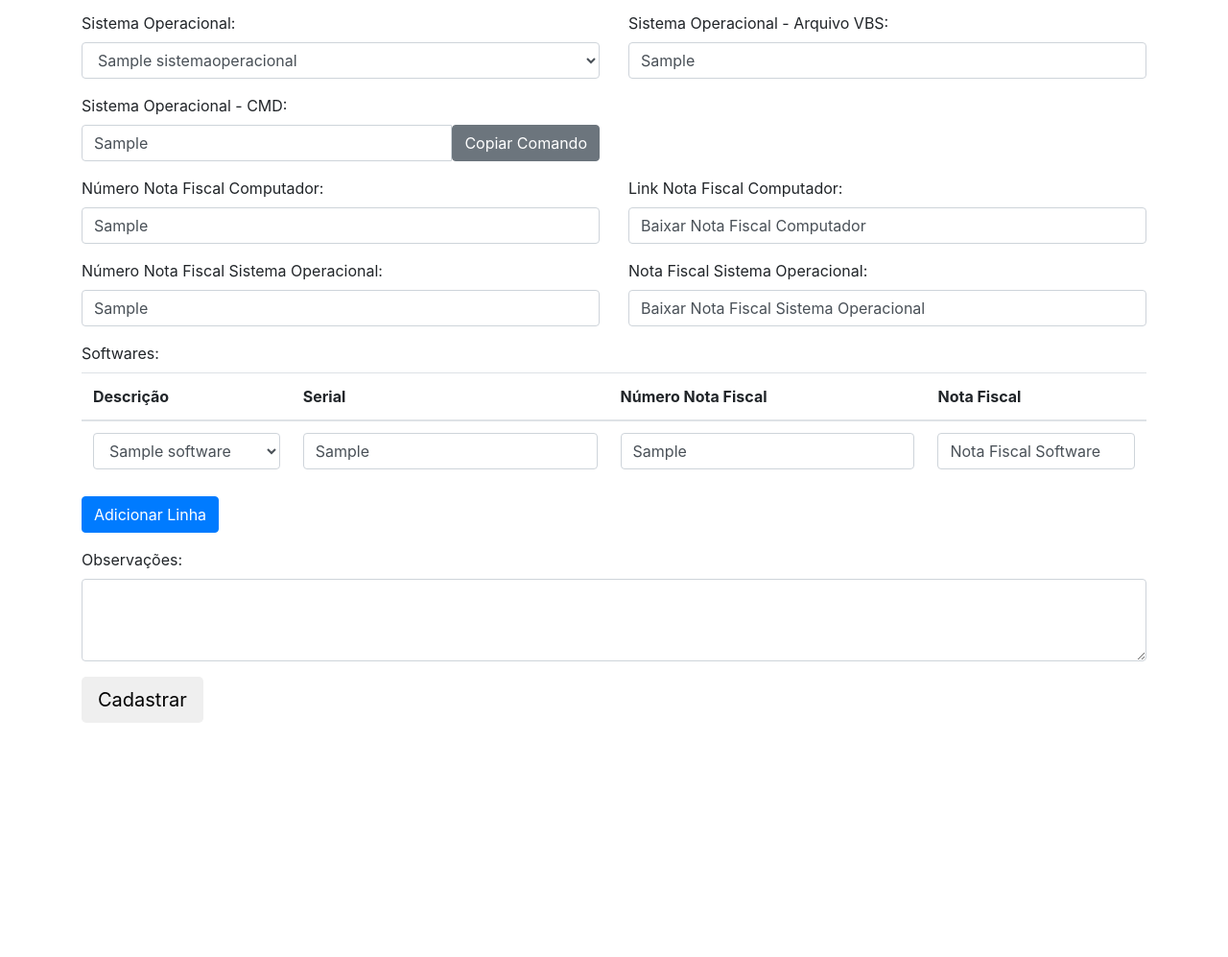
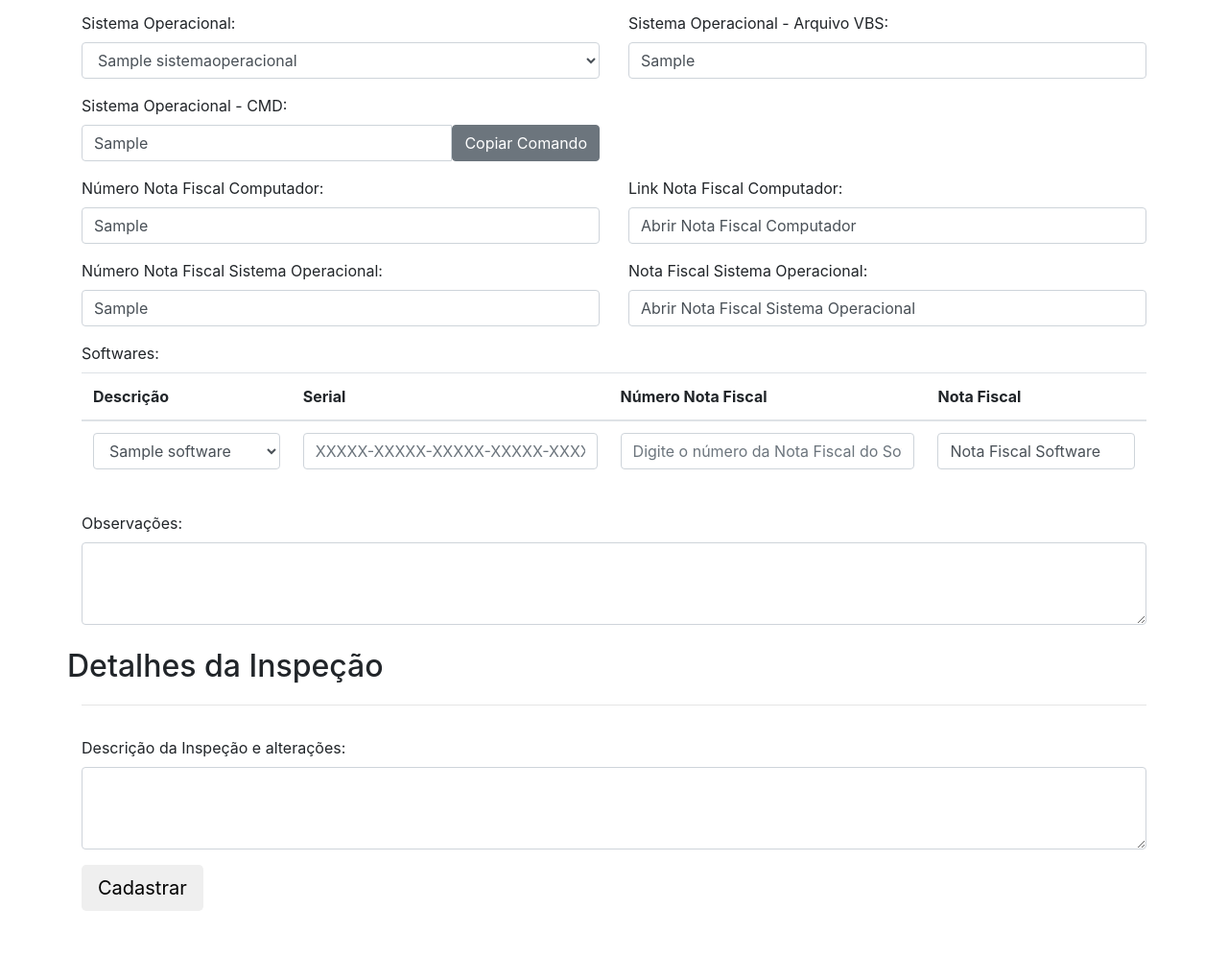
Before and after one commit to marcoskw/licenca, a Django app: page /equipamentos/inspecao_computador/1/ in a window 1280 px wide. Shown: the part 707-1704 px from the top of the page at 96% size. Before the commit the page ends 1460 px from the top, so only its background shows below. Run offline with Django 5.2, Linux system fonts and the light colour scheme; a user stored in the database is signed in; tables that the repository leaves empty hold one stand-in row (values such as "Sample post"); some libraries are stand-ins or nearby versions.

Commit message:
Ajustando htmls e inspeção de computadores

```diff
--- a/equipamentos/templates/detalhes_computador.html
+++ b/equipamentos/templates/detalhes_computador.html
@@ -109,7 +109,7 @@
         {% if computador.nf_computador %}
             <div class="col-md-6 mb-3">
                 <h5>Nota Fiscal Computador:</h5>
-                <a target"_blank" href="{{ computador.nf_computador.url }}">Baixar Nota Fiscal Computador</a>
+                <a href="{{ computador.nf_computador.url }}" target="_blank">Baixar Nota Fiscal Computador</a>
             </div>
         {% endif %}
 
@@ -123,7 +123,7 @@
         {% if computador.nf_sistema_operacional %}
             <div class="col-md-6 mb-3">
                 <h5>Nota Fiscal Sistema Operacional:</h5>
-                <a target="_blank" href="{{ computador.nf_sistema_operacional.url }}">Baixar Nota Fiscal Sistema Operacional</a>
+                <a href="{{ computador.nf_sistema_operacional.url }}" target="_blank">Baixar Nota Fiscal Sistema Operacional</a>
             </div>
         {% endif %}
 
--- a/equipamentos/templates/inspecao_computador.html
+++ b/equipamentos/templates/inspecao_computador.html
@@ -10,7 +10,7 @@
 <div class="container my-5">
     <h2 class="mb-4">Inspeção de Computador
     </h2>
-    <h3 class="mb-2 h4">Etiqueta: {{ computador_id }}</h3>
+    <h3 class="mb-2 h4">Etiqueta: {{ computador.id }}</h3>
 
     {% if messages %}
         <div class="alert-container">
@@ -22,7 +22,7 @@
         </div>
     {% endif %}
 
-    <form action="{% url 'cadastrar_computador' %}" method="POST" enctype="multipart/form-data">
+    <form action="{% url 'inspecao_computador' computador.id  %}" method="POST" enctype="multipart/form-data">
         {% csrf_token %}
         <div class="row">
             <div class="col-md-6 mb-3">
@@ -36,13 +36,13 @@
 
             <div class="col-md-6 mb-3">
                 <label for="nome_rede">Nome na Rede:</label>
-                <input type="text" id="nome_rede" name="nome_rede" value="{{ nome_rede }}" class="form-control">
+                <input type="text" id="nome_rede" name="nome_rede" value="{{ computador.nome_rede }}" class="form-control">
             </div>
 
             <div class="col-md-6 mb-3">
                 <label for="status">Status:</label>
                 <select id="status" name="status" class="form-control" disabled="true">
-                    {% for i in status %}
+                    {% for i in computador.status %}
                         <option value="ATV" selected>ATIVO</option>
                     {% endfor %}
                 </select>
@@ -61,7 +61,7 @@
                 <label for="tipo_equipamento">Tipo Equipamento:</label>{{te}}
                 <select id="tipo_equipamento" name="tipo_equipamento" class="form-control">
                     {% for te in tipo_equipamentos %}
-                        <option value="{{ te.id }}" {% if te.id == tipo_equipamento %}selected{% endif %}>{{ te.nome_tipo_equipamento }}</option>
+                        <option value="{{ te.id }}" {% if te.id == computador.tipo_equipamento.id %}selected{% endif %}>{{ te.nome_tipo_equipamento }}</option>
                     {% endfor %}
                 </select>
             </div>
@@ -70,41 +70,41 @@
                 <label for="marca">Marca:</label>
                 <select id="marca" name="marca" class="form-control">
                     {% for marca in marcas %}
-                        <option value="{{ marca.id }}" {% if marca.id == marca_id %}selected{% endif %}>{{ marca.nome_marca }}</option>
+                        <option value="{{ marca.id }}" {% if marca.id == computador.marca.id %}selected{% endif %}>{{ marca.nome_marca }}</option>
                     {% endfor %}
                 </select>
             </div>
 
             <div class="col-md-6 mb-3">
                 <label for="modelo">Modelo:</label>
-                <input type="text" id="modelo" value="{{ modelo }}" name="modelo" placeholder="Digite o modelo..." class="form-control">
+                <input type="text" id="modelo" value="{{ computador.modelo }}" name="modelo" placeholder="Digite o modelo..." class="form-control">
             </div>
 
             <div class="col-md-6 mb-3">
                 <label for="serial_number">Serial Number:</label>
-                <input type="text" id="serial_number" value="{{ serial_number }}" name="serial_number" placeholder="Digite o serial number..." class="form-control">
+                <input type="text" id="serial_number" value="{{ computador.serial_number }}" name="serial_number" placeholder="Digite o serial number..." class="form-control">
             </div>
 
             <div class="col-md-6 mb-3">
                 <label for="processador">Processador:</label>
-                <input type="text" id="processador" value="{{ processador }}" name="processador" placeholder="Digite o processador..." class="form-control">
+                <input type="text" id="processador" value="{{ computador.processador }}" name="processador" placeholder="Digite o processador..." class="form-control">
             </div>
 
             <div class="col-md-6 mb-3">
                 <label for="memoria">Memória:</label>
-                <input type="text" id="memoria" value="{{ memoria }}" name="memoria" placeholder="Digite a memória..." class="form-control">
+                <input type="text" id="memoria" value="{{ computador.memoria }}" name="memoria" placeholder="Digite a memória..." class="form-control">
             </div>
 
             <div class="col-md-6 mb-3">
                 <label for="armazenamento">Armazenamento:</label>
-                <input type="text" id="armazenamento" value="{{ armazenamento }}" name="armazenamento" placeholder="Digite o armazenamento..." class="form-control">
+                <input type="text" id="armazenamento" value="{{ computador.armazenamento }}" name="armazenamento" placeholder="Digite o armazenamento..." class="form-control">
             </div>
 
             <div class="col-md-6 mb-3">
                 <label for="tipo_armazenamento">Tipo Armazenamento:</label>
                 <select id="tipo_armazenamento" name="tipo_armazenamento" class="form-control">
                     {% for i in tipo_armazenamentos %}
-                            <option value="{{ marca.id }}" {% if i.0 == tipo_armazenamento %}selected{% endif %}>{{ i.1 }}</option>
+                            <option value="{{ i.0 }}" {% if i.0 == computador.tipo_armazenamento %}selected{% endif %}>{{ i.1 }}</option>
                     {% endfor %}
                 </select>
             </div>
@@ -113,20 +113,20 @@
                 <label for="sistema_operacional">Sistema Operacional:</label>
                 <select id="sistema_operacional" name="sistema_operacional" class="form-control">
                     {% for so in sistemas_operacionais %}
-                        <option value="{{ so.id }}" {% if so.id == sistema_operacional_id %}selected{% endif %}>{{ so.nome_sistema_operacional }}</option>
+                        <option value="{{ so.id }}" {% if so.id == computador.sistema_operacional.id %}selected{% endif %}>{{ so.nome_sistema_operacional }}</option>
                     {% endfor %}
                 </select>
             </div>
 
             <div class="col-md-6 mb-3">
                 <label for="so_serial_vbs">Sistema Operacional - Arquivo VBS:</label>
-                <input type="text" id="so_serial_vbs" value="{{ so_serial_vbs }}" name="so_serial_vbs" placeholder="Digite o serial..." class="form-control">
+                <input type="text" id="so_serial_vbs" value="{{ computador.so_serial_vbs }}" name="so_serial_vbs" placeholder="Digite o serial..." class="form-control">
             </div>
 
             <div class="col-md-6 mb-3">
                 <label for="so_serial_cmd">Sistema Operacional - CMD:</label>
                 <div class="input-group">
-                    <input type="text" id="so_serial_cmd" value="{{ so_serial_cmd }}" name="so_serial_cmd" placeholder="Digite o serial..." class="form-control">
+                    <input type="text" id="so_serial_cmd" value="{{ computador.so_serial_cmd }}" name="so_serial_cmd" placeholder="Digite o serial..." class="form-control">
                     <button class="btn btn-secondary" type="button" onclick="copyCommand()">Copiar Comando</button>
                 </div>
             </div>
@@ -136,22 +136,22 @@
 
             <div class="col-md-6 mb-3">
                 <label for="numero_nota_fiscal_computador">Número Nota Fiscal Computador:</label>
-                <input type="text" id="numero_nota_fiscal_computador" value="{{ numero_nota_fiscal_computador }}" name="numero_nota_fiscal_computador" placeholder="Digite o número da Nota..." class="form-control">
+                <input type="text" id="numero_nota_fiscal_computador" value="{{ computador.numero_nota_fiscal_computador }}" name="numero_nota_fiscal_computador" placeholder="Digite o número da Nota..." class="form-control">
             </div>
 
             <div class="col-md-6 mb-3">
                 <label for="nf_computador">Link Nota Fiscal Computador:</label>
-                <a class="form-control" target"_blank" href="{{ nf_computador }}">Baixar Nota Fiscal Computador</a>
+                <a target="_blank" class="form-control" target"_blank" href="{{ computador.nf_computador.url }}">Abrir Nota Fiscal Computador</a>
             </div>
 
             <div class="col-md-6 mb-3">
                 <label for="numero_nota_fiscal_sistema_operacional">Número Nota Fiscal Sistema Operacional:</label>
-                <input type="text" id="numero_nota_fiscal_sistema_operacional" value="{{ numero_nota_fiscal_sistema_operacional }}" name="numero_nota_fiscal_sistema_operacional" placeholder="Digite o número da Nota..." class="form-control">
+                <input type="text" id="numero_nota_fiscal_sistema_operacional" value="{{ computador.numero_nota_fiscal_sistema_operacional }}" name="numero_nota_fiscal_sistema_operacional" placeholder="Digite o número da Nota..." class="form-control">
             </div>
 
             <div class="col-md-6 mb-3">
                 <label for="nf_sistema_operacional">Nota Fiscal Sistema Operacional:</label>
-                <a class="form-control" target"_blank" href="{{ nf_so }}">Baixar Nota Fiscal Sistema Operacional</a>
+                <a target="_blank" class="form-control" target"_blank" href="{{ computador.nf_sistema_operacional.url }}">Abrir Nota Fiscal Sistema Operacional</a>
             </div>
         </div>
 
@@ -205,7 +205,6 @@
                             </tr>
                         </tbody>
                     </table>
-                    <button type="button" class="btn btn-primary" onclick="addSoftwareRow()">Adicionar Linha</button>
                 </div>
             </div>
 
@@ -213,6 +212,18 @@
                 <label for="observacoes">Observações:</label>
                 <textarea id="observacoes" class="form-control" name="observacoes" rows="3"></textarea>
             </div>
+
+            <h2 class="mb-1 mt-2">Detalhes da Inspeção</h2>
+
+            <div class="col-12 mb-3">
+                <hr class="hr"/>
+            </div>
+
+            <div class="col-12 mb-3">
+                <label for="observacoes">Descrição da Inspeção e alterações:</label>
+                <textarea id="observacoes" class="form-control" name="observacoes" rows="3"></textarea>
+            </div>
+
 
             <div class="col-12">
                 <input type="submit" class="btn btn-lg btn-indigo" value="Cadastrar">
@@ -222,30 +233,6 @@
 </div>
 
 <script>
-function addSoftwareRow() {
-    const table = document.getElementById("softwares-table").getElementsByTagName('tbody')[0];
-    const newRow = table.insertRow();
-
-    newRow.innerHTML = `
-        <td>
-            <select name="software" class="form-control">
-                {% for software in softwares %}
-                    <option value="{{ software.id }}">{{ software.nome_software }}</option>
-                {% endfor %}
-            </select>
-        </td>
-        <td>
-            <input type="text" name="serial_software" placeholder="XXXXX-XXXXX-XXXXX-XXXXX-XXXXX" class="form-control">
-        </td>
-        <td>
-            <input type="text" name="numero_nota_software" placeholder="Digite o número da Nota Fiscal do Software" class="form-control">
-        </td>
-        <td>
-            <input type="file" name="nf_software" class="form-control">
-        </td>
-    `;
-}
-
 function copyCommand() {
     // O comando que queremos copiar
     const command = 'wmic path softwarelicensingservice get OA3xOriginalProductKey';
--- a/equipamentos/views.py
+++ b/equipamentos/views.py
@@ -264,51 +264,21 @@
     marcas = Marca.objects.all()
     sistemas_operacionais = SistemaOperacional.objects.all()
     softwares = Software.objects.all()
-    software_computador = SoftwareComputador.objects.get(computador_id=id)
+    software_computador = SoftwareComputador.objects.filter(computador_id=id)
 
     if request.method == "GET":
         context = {
-            'computador_id': computador.id,
-            'computador_status': computador.status,
-            'operador_id': computador.operador.id,
-            'setor_id': computador.setor.id,
-            'marca_id': computador.marca.id,
+            'computador': computador,
             'setores': setores,
             'operadores': operadores,
             'tipo_equipamentos': tipo_equipamentos,
             'marcas': marcas,
             'sistemas_operacionais': sistemas_operacionais,
             'softwares': softwares,
-            'setor': computador.setor,
-            'nome_rede': computador.nome_rede,
-            'status': computador.status,
-            'operador': computador.operador,
-            'tipo_equipamento': computador.tipo_equipamento.id,
-            'marca': computador.marca,
-            'modelo': computador.modelo,
-            'serial_number': computador.serial_number,
-            'processador': computador.processador,
-            'memoria': computador.memoria,
-            'armazenamento': computador.armazenamento,
-            'tipo_armazenamento': computador.tipo_armazenamento,
             'tipo_armazenamentos': computador.tipo_armazenamento_choices,
-            'sistema_operacional_id': computador.sistema_operacional.id,
-            'sistemas_operacionais': sistemas_operacionais,
-            'so_serial_vbs': computador.so_serial_vbs,
-            'so_serial_cmd': computador.so_serial_cmd,
-            'numero_nota_fiscal_computador': computador.numero_nota_fiscal_computador,
-            'nf_computador': computador.nf_computador.url,
-            'nf_software': software_computador.nf_software.url,
-            'numero_nota_fiscal_sistema_operacional': computador.numero_nota_fiscal_sistema_operacional,
-            'nf_so': computador.nf_sistema_operacional.url,
-            'nf_sistema_operacional': computador.nf_sistema_operacional,
-            'observacoes': computador.observacoes,
-            'software_computador': software_computador,
-
         }
 
         return render(request, 'inspecao_computador.html', context)
-
 
 
     elif request.method == "POST":
@@ -329,10 +299,9 @@
         so_serial_vbs = request.POST.get('so_serial_vbs')
         so_serial_cmd = request.POST.get('so_serial_cmd')
         numero_nota_fiscal_sistema_operacional = request.POST.get('numero_nota_fiscal_sistema_operacional')
-        nf_computador = request.FILES.get('nf_computador', computador.nf_computador)  # Use o existente se não houver novo
+        nf_computador = request.FILES.get('nf_computador', computador.nf_computador)
         nf_sistema_operacional = request.FILES.get('nf_sistema_operacional', computador.nf_sistema_operacional)
         observacoes = request.POST.get('observacoes')
-
         software_id = request.POST.get('software')
         serial_software = request.POST.get('serial_software')
         numero_nota_software = request.POST.get('numero_nota_software')
@@ -368,7 +337,7 @@
             computador.observacoes = observacoes
             computador.save()
 
-            software_computador, created = SoftwareComputador.objects.get_or_create(
+            software_computador = SoftwareComputador.objects.get_or_create(
                 computador=computador,
                 software=software,
                 defaults={
@@ -377,11 +346,6 @@
                     'nf_software': nf_software,
                 }
             )
-            if not created:
-                software_computador.serial = serial_software
-                software_computador.numero_nota_software = numero_nota_software
-                software_computador.nf_software = nf_software
-                software_computador.save()
 
         except Exception as e:
             messages.add_message(request, constants.ERROR, 'Erro ao atualizar o computador: {}'.format(str(e)))
```
Also changed, not shown: equipamentos/templates/cadastrar_computador.html (+0 -25 lines).
